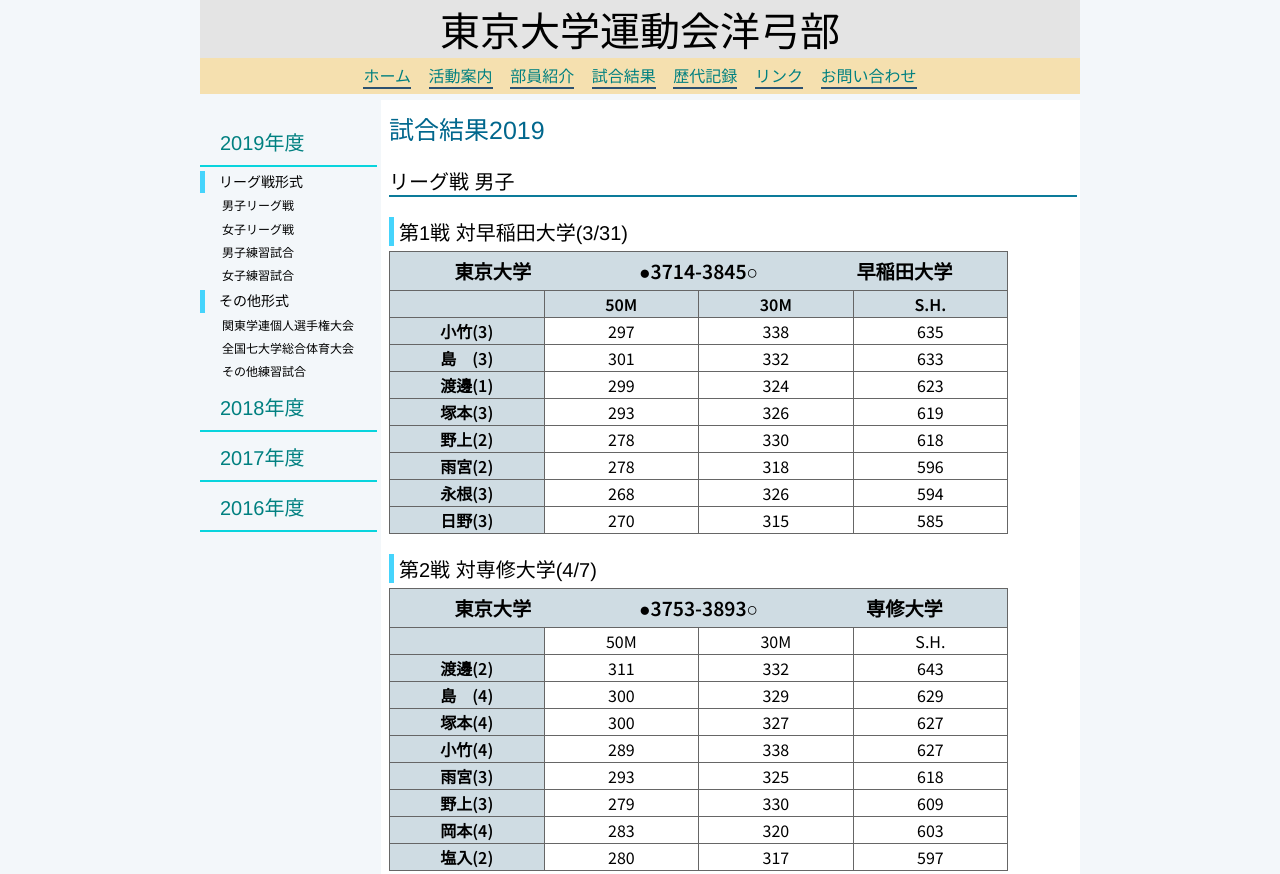
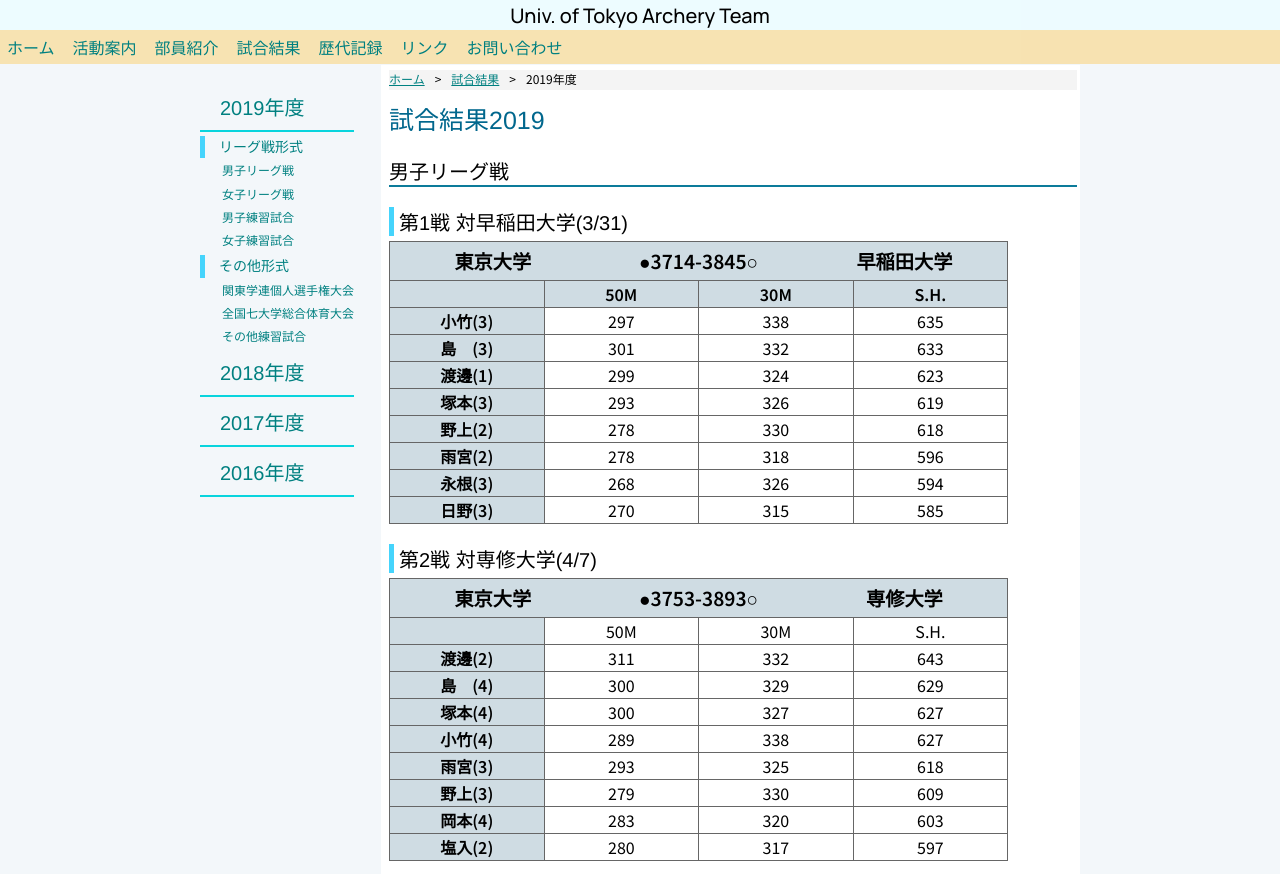
Before and after one commit to fujishima-taso/UTArchery_Webpage, a plain HTML site: page result.html in a window 1280 px wide. Shown: the top 874 px of the page. Drawn offline with Linux system fonts and the light colour scheme.

Commit message:
少しレイアウトを修正。

```diff
--- a/result.html
+++ b/result.html
@@ -6,18 +6,21 @@
         東京大学運動会アーチェリー部
     </title>
     <link rel="icon" type="image/png" href="icon.png">
-    <link rel="stylesheet" media="(min-width: 480px)" href="style.css" type="text/css">
-    <link rel="stylesheet" media="(max-width: 480px)" href="style-480.css">
- <link href="https://fonts.googleapis.com/css2?family=Noto+Sans&family=Noto+Sans+JP:wght@100;300;400;600&family=Roboto:wght@100;400;600&display=swap" rel="stylesheet">
+    <link rel="stylesheet" href="style.css" type="text/css">
+    <!--<link rel="stylesheet" media="(min-width: 480px)" href="style.css" type="text/css">
+   <link rel="stylesheet" media="(max-width: 480px)" href="style-480.css">-->
+    <link href="https://fonts.googleapis.com/css2?family=Noto+Sans&family=Noto+Sans+JP:wght@100;300;400;600&family=Roboto:wght@100;400;600&display=swap" rel="stylesheet">
+    <link href="https://fonts.googleapis.com/css2?family=M+PLUS+1p:wght@100;300;400;500&display=swap" rel="stylesheet">
+    <link href="https://fonts.googleapis.com/css2?family=Manrope:wght@500&display=swap" rel="stylesheet">
     <style type="text/css"></style>
 </head>
 <body>
-<div id="page">
   <header>
-    <h0>東京大学運動会洋弓部</h0>
-      <gnav>
+    <h0>Univ. of Tokyo Archery Team</h0>
+  </header>
+    <gnav>
       <ul>
-        <li class="first"><a href="http://www.ut-archery.jp/index.html">ホーム</a></li>
+        <li><a href="http://www.ut-archery.jp/index.html">ホーム</a></li>
         <li><a href="about.html">活動案内</a></li>
         <li><a href="profile.html">部員紹介</a></li>
         <li class="active"><a href="result.html">試合結果</a></li>
@@ -26,30 +29,33 @@
         <li><a href="inquiry.html">お問い合わせ</a></li>
       </ul>
   </gnav>
-  </header>
-  <nav>
+<div id="page">
+  <lnav>
   <ul>
-    <li><a href="top.html">2019年度</a></li>
-    <li class="sub">リーグ戦形式</li>
-    <li class="subsub">男子リーグ戦</li>
-    <li class="subsub">女子リーグ戦</li>
-    <li class="subsub">男子練習試合</li>
-    <li class="subsub">女子練習試合</li>
-    <li class="sub">その他形式</li>
-    <li class="subsub">関東学連個人選手権大会</li>
-    <li class="subsub">全国七大学総合体育大会</li>
-    <li class="subsub">その他練習試合</li>
-    <li><a href="aboutus.html">2018年度</a></li>
-    <li><a href="event.html">2017年度</a></li>
-    <li><a href="link.html">2016年度</a></li>
+    <li><a href="result.html">2019年度</a></li>
+    <li class="sub"><a href ="#league">リーグ戦形式</a></li>
+    <li class="subsub"><a href ="#m_league">男子リーグ戦</a></li>
+    <li class="subsub"><a href ="#f_league">女子リーグ戦</a></li>
+    <li class="subsub"><a href ="#m_prac">男子練習試合</a></li>
+    <li class="subsub"><a href ="#f_prac">女子練習試合</a></li>
+    <li class="sub"><a href ="#other">その他形式</a></li>
+    <li class="subsub"><a href ="#kosen">関東学連個人選手権大会</a></li>
+    <li class="subsub"><a href ="#nanadai">全国七大学総合体育大会</a></li>
+    <li class="subsub"><a href ="#others">その他練習試合</a></li>
+    <li><a href="result18.html">2018年度</a></li>
+    <li><a href="result17.html">2017年度</a></li>
+    <li><a href="result16.html">2016年度</a></li>
   </ul>
-  </nav>
-
+  </lnav>
   <div class="main_contents">
+          <ol class="breadcrumb">
+      <li><a href="ababa">ホーム</a></li>
+      <li><a href="abababa">試合結果</a></li>
+      <li>2019年度</li>
+    </ol>
     <h1>試合結果2019</h1>
    <div class="section">
-
-<h2>リーグ戦 男子</h2>
+<h2><a name="m_league">男子リーグ戦</a></h2>
 <h3>第1戦 対早稲田大学(3/31)</h3>
 <table class="total">
 	<tbody>
@@ -278,7 +284,7 @@
 <div class="section">
 
 <div class="heading blue">
-<h2><a id="L_F">リーグ戦 女子</a></h2>
+<h2><a name="f_league">女子リーグ戦</a></h2>
 </div>
 
 <div class="second">
@@ -447,7 +453,7 @@
 <!--練習試合男子-->
 
 <div class="heading blue">
-<h2><a id="PRACTICE_M">練習試合 男子</a></h2>
+<h2><a id="m_prac">練習試合 男子</a></h2>
 </div>
 
 <div class="second">
@@ -675,7 +681,7 @@
 
 
 		<div class="heading blue">
-		<h2><a id="SEVEN">全国七大学総合体育大会</a></h2>
+		<h2><a id="nanadai">全国七大学総合体育大会</a></h2>
 		</div>
 
 		<div class="second">
@@ -758,14 +764,12 @@
 				</tr>
 			</tbody>
 		</table>
-
 	</div>
-
 </div>
 
 
 <div class="heading blue">
-	<h2><a id="PRACTICE_OTHERS">その他練習試合</a></h2>
+	<h2><a id="others">その他練習試合</a></h2>
 </div>
 
 <div class="second">
@@ -818,18 +822,8 @@
 
 </div>
 </div>
-
-</div>
-
-
-
-
-
-
-
   <footer>
    Copyright©️ The University of Tokyo Archery Team. All Rights Reserved.
   </footer>
-    </div>
 </body>
 </html>
--- a/style.css
+++ b/style.css
@@ -12,27 +12,31 @@ body{
 /* 【リンクの文字色】 */
 a:link { color: #008080; }
 a:visited { color: #008080; }
-a:hover { color: #03938d; }
+a:hover { color: #c4d30c; }
 a:active { color: #008080; }
 
 header{
     position: fixed; /* 固定 */
     text-align : center;
-    padding : 0px 0px 0px 0px;
+    padding : 2px 0px 2px 0px;
     margin : 0px 0px 0px 0px;
-    background-color : rgba(227, 227, 227, 0.95) ;
-    width : 880px;
+    background-color : rgba(237, 252, 255, 0.92) ;
+    /*background-color : rgba(227, 227, 227, 0.95) ;*/
+    /*width : 880px;*/
+    width:100%;
     float : center;
-    /*height : 60px;*/
-
+    /*height : 30px;*/
 }
 
 /* 【グローバルナビゲーション】 */
 gnav{
+    position: fixed; /* 固定 */
+    padding : 0px 0px 0px 0px;
+    margin : 30px 0px 0px 0px;
     background-color : rgba(248, 224, 170, 0.9);
-    width : 880px;
-    /*height : 50px;*/
-    float : left;
+    width : 100%;
+    /*height : 40px;*/
+    float : center;
 }
 gnav ul{
     padding : 5px 0px 5px 0px;
@@ -44,7 +48,7 @@ gnav li{
     position: relative; /* IE6用 */
     font-size : 16px;
     font-family: 'Noto Sans JP', sans-serif;
-    font-weight: 300;
+    font-weight: 400;
     padding : 0px 7px 0px 7px;
 }
 gnav a{
@@ -52,65 +56,86 @@ gnav a{
     color : white;
     text-decoration : none;
     display : block;
-    border-bottom: 2px #2c5170 solid; /* ヘッダメニューの下境界線 */
+    /*border-bottom: 2px #2c5170 solid; /* ヘッダメニューの下境界線 */
 }
 gnav a:hover{
     border-bottom: 2px #f49f19 solid; /* ヘッダメニューの下境界線 */
 }
 
 /* 【ページ内ナビゲーション】 */
-nav{
+lnav{
     position: fixed; /* 固定 */
-    margin : 100px 0px 0px 0px;
+    margin : 65px 0px 0px 0px;*/
     width : 177px;
     /*height : 500px;*/
     float : left;
 }
-nav ul{
+lnav ul{
     padding : 5px 0px 0px 0px;
     list-style-type : none;
 }
-nav li{
+lnav li{
     font-size : 20px;
     font-family: "M+ 1c light", Helvetica, Arial, sans-serif;
     line-height : 2.2em;
     text-indent : 1em;
     margin-bottom : 4px;
     width : 100%;
+    border-width : 0px 0px 2px 0px;
+    border-style : solid;
+    border-color : #08d4dd;
 }
-nav li.sub{
+lnav li.sub{
     font-size : 14px;
     margin-left : 0px;
     padding-left : 0px;
     line-height : 1.6em;
-    border-left-width : 5px;
+    border-width : 0px 0px 0px 5px; /*親のliと指定を変えている*/
     border-left-style : solid;
     border-left-color : #45d4fc ;
 }
-nav li.subsub{
+lnav li.subsub{
     margin-left : 10px;
     font-size : 12px;
     line-height : 1.6em;
     margin-bottom : 4px;
+    border-width : 0px 0px 0px 0px;
 }
-nav a{
+lnav a{
     color : white;
     text-decoration : none;
-    border-width : 0px 0px 2px 0px;
-    border-style : solid;
     display : block;
-    border-color : #08d4dd;
 }
-nav a:hover{
+lnav a:hover{
     /*background-color : #222222;*/
     border-color:  #f49f19; /* ヘッダメニューの下境界線 */
 }
 
+ol {
+    list-style-type: none;
+    display: flex;
+    font-size : 12px;
+    padding : 0px 0px 0px 0px;
+    margin : 0px 0px 0px 0px;
+    background-color : #f4f4f4 ;
+    width : 100%;
+    height : 20px ;
+    float : center;
+}
+
+ol.breadcrumb li::after {
+    content: ">";
+    margin: 0 10px;
+}
+
+ol.breadcrumb li:last-child::after {
+    content: none;
+}
 
 .main_contents{
     background-color : #ffffff;
-    padding : 0px 3px 0px 8px;
-    margin : 100px 0px 0px 0px;
+    padding : 5px 3px 0px 8px;
+    margin : 65px 0px 0px 0px;
     border-right-width : 0px;
     border-right-style : solid;
     border-right-color : none;
@@ -130,13 +155,13 @@ nav a:hover{
 
 footer{
     font-size : 12px;
-    color : Black;
+    color : #2b8ba8;
     background-color : #ffffff;
     border-bottom: 5px #336797 solid; /* フッタの下境界線 */
     height : 25px;
     padding: 10px 10px 0px 10px; /* フッタのパディング（上下、左右） */
     clear : both;
-    font-family: "M+ 1c light", Helvetica, Arial, sans-serif;
+    font-family: "Mplus 1p", Helvetica, Arial, sans-serif;
     font-weight: 400;
 }
 p{
@@ -149,9 +174,8 @@ p{
 }
 h0{
     margin : 20px 0px 10px 0px;
-    font-size : 40px;
-    font-weight: 300;
-    font-family: "M+ 1c light", Helvetica, Arial, sans-serif;
+    font-size : 20px;
+    font-family: 'Manrope', sans-serif;
     color: #000000;
 }
 
```
